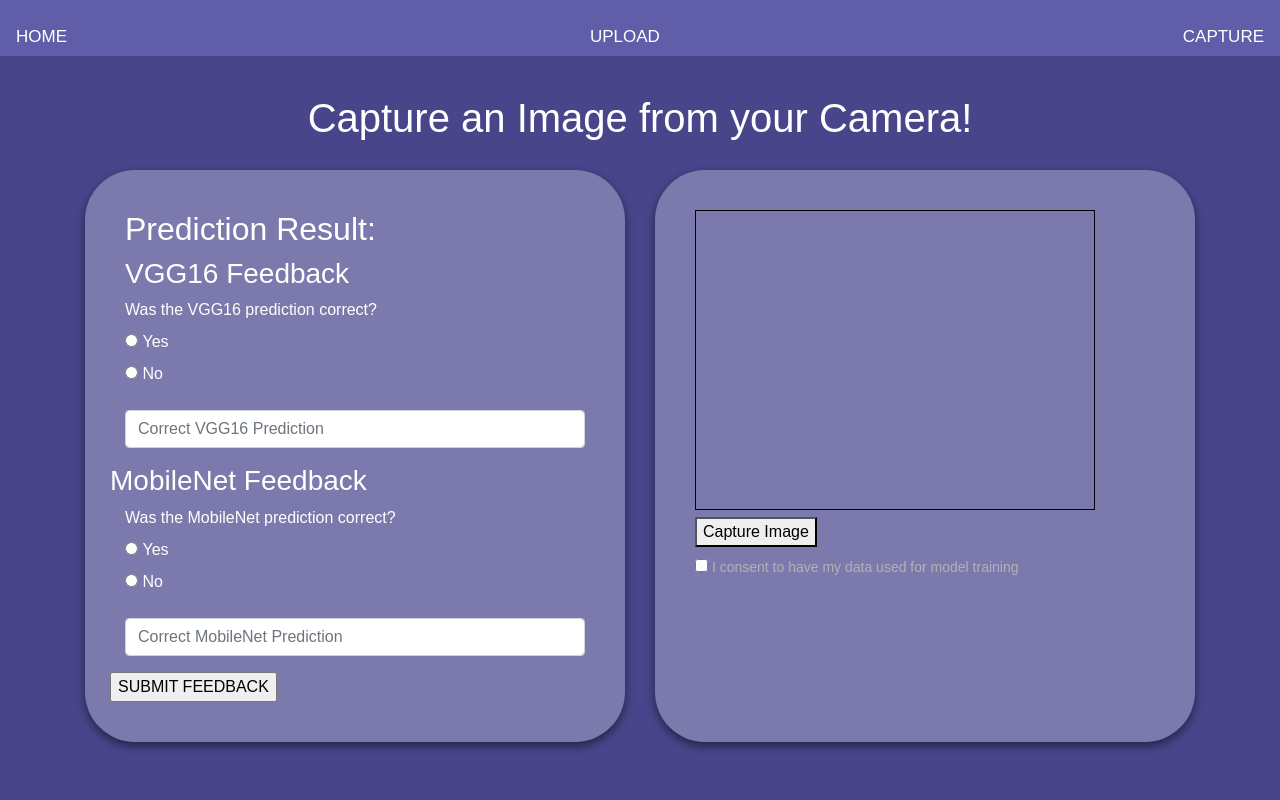
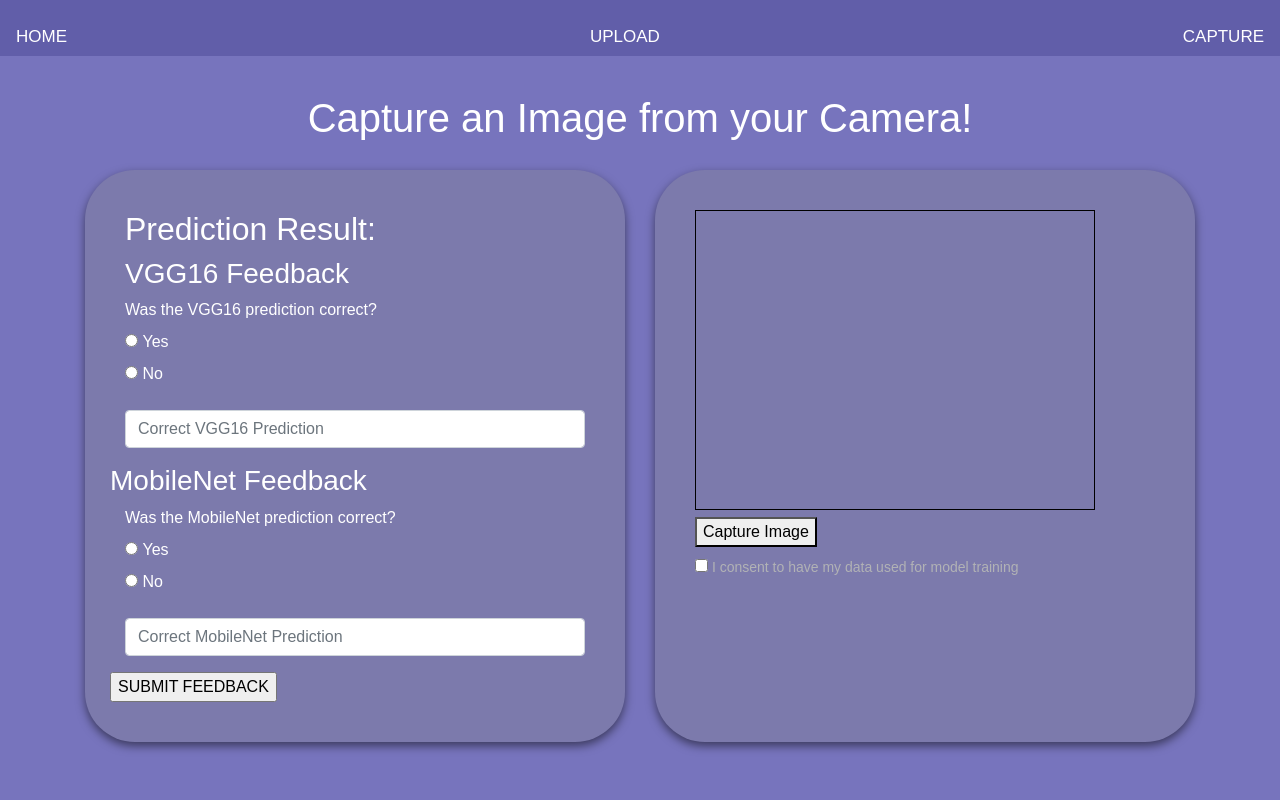
Before and after one commit to zedchichi/FYP_ENHANCING-ACCURACY-IN-BRITISH-SIGN-LANGUAGE-TRANSLATION-DIGITS-, a Flask app: page /capture in a window 1280 px wide. Run offline with Flask 3, Linux system fonts and the light colour scheme.

Commit message:
Update capture.html

```diff
--- a/app/templates/capture.html
+++ b/app/templates/capture.html
@@ -12,11 +12,10 @@
             padding: 0;
             font-family: Arial, sans-serif;
             background-color: #7774bd;
-        }
-        body {
             display: flex;
             flex-direction: column;
         }
+
         .navbar, .footer {
             background-color: #615ea9;
             color: #ffffff;
@@ -35,13 +34,11 @@
             display: inline-block;
         }
         .navbar a:hover {
-            background-color: #ddd;
-            color: white;
+            background-color: #cecdf7;
         }
         .main-content {
             flex: 1;
             padding: 20px;
-            background-color: #48458b;
             color: #ffffff;
             display: flex;
             flex-direction: column;
@@ -305,7 +302,8 @@
                 .then(response => response.json())
                 .then(data => {
                     alert('Feedback submitted successfully!');
-                    console.log(data);
+                    console.log(data); // Log the response data
+                    // Optionally clear the form or give further notifications to the user
                 })
                 .catch(error => {
                     console.error('Error submitting feedback:', error);
```
